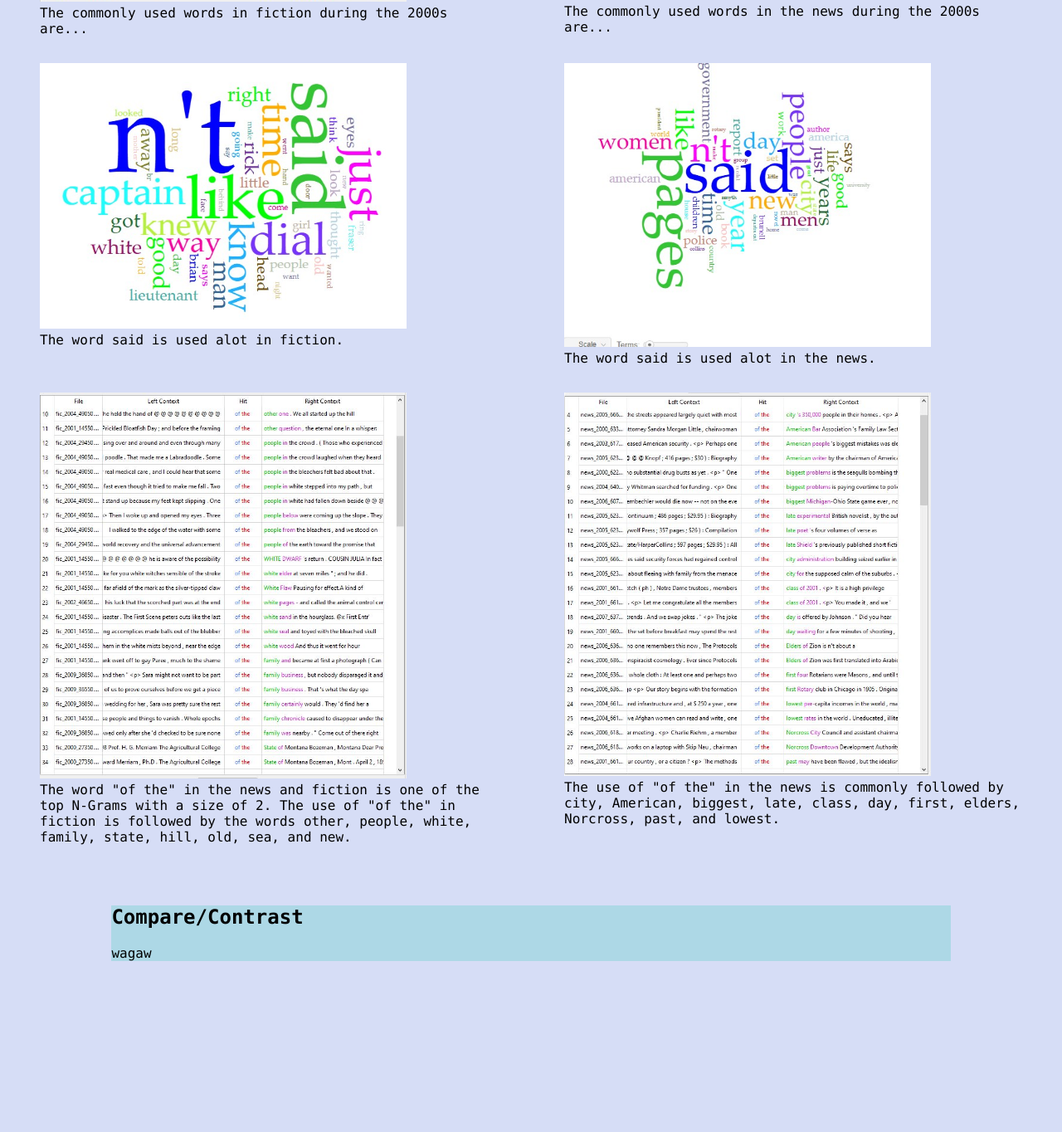
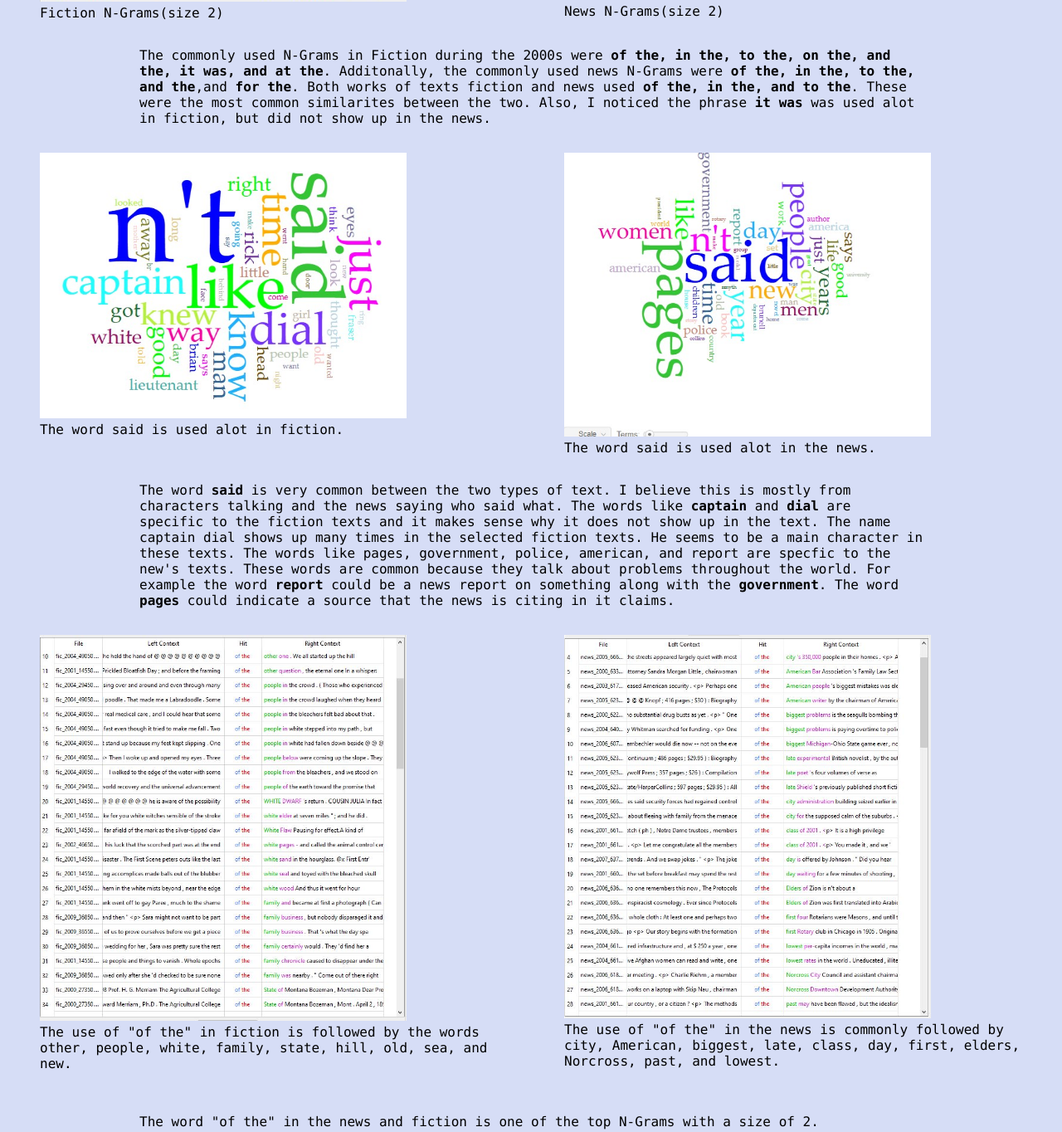
Before and after one commit to EvanB6/portfolio, a plain HTML site: page docs/textcompare.html in a window 1280 px wide. Shown: the part 843-2207 px from the top of the page at 83% size. Before the commit the page ends 2017 px from the top, so only its background shows below. Drawn offline with Linux system fonts and the light colour scheme.

Commit message:
edited page

```diff
--- a/docs/style.css
+++ b/docs/style.css
@@ -20,8 +20,7 @@ div.flex2 figure {
 
 }
 div.flex2 {
-    width:100%;
-    height:100%;
+
     display:flex;
 
 }
@@ -131,3 +130,8 @@ section.compare {
     margin-left: auto;
     margin-right: auto;
 }
+.center{
+
+    margin-left: 10em;
+    margin-right: 10em;
+}
--- a/docs/textcompare.html
+++ b/docs/textcompare.html
@@ -8,57 +8,83 @@
 
         <link rel="stylesheet" type="text/css" href="style.css" />
     </head>
-    <body class = "index">
-        <h1 class ="h"><strong>Libary Shelf Research</strong></h1>
+    <body class="index">
+        <h1 class="h"><strong>Libary Shelf Research</strong></h1>
         <nav class="right">
-             <a class = "link" href = "index.html">INDEX</a> |
-            <a class = "link" href ="about.html">ABOUT</a> |
-            <a class = "link" href="gallery.html">GALLERY</a> |
-            <a class = "link" href = "resume.html">RESUME</a> |
-            <a class = "link" href = "shelf.html">LIBARY SHELF</a> |
-            <a class = "link" href = "textcompare.html">TEXT COMPARSION</a>
+            <a class="link" href="index.html">INDEX</a> | <a class="link" href="about.html"
+                >ABOUT</a> | <a class="link" href="gallery.html">GALLERY</a> | <a class="link"
+                href="resume.html">RESUME</a> | <a class="link" href="shelf.html">LIBARY SHELF</a> |
+                <a class="link" href="textcompare.html">TEXT COMPARSION</a>
         </nav>
+        <h2></h2>
+        <p> I am exploring fiction in the 2000s and news in the 2000s and how their word choice is
+            similar and different. </p>
+        <div class="flex2">
+            <figure>
+                <img alt="N-gram of size 2" src="images/ngram2.jpg" />
+                <figcaption>Fiction N-Grams(size 2)</figcaption>
+            </figure>
 
-        <h2></h2>
-        <p> I am exploring fiction in the 2000s and news in the 2000s and how their word choice is similar and different.
-        </p>
+            <figure>
+                <img alt="N-gram of size 2" src="images/news2000s.jpg" />
+                <figcaption>News N-Grams(size 2)</figcaption>
+            </figure>
+        </div>
+        <p class="center"> The commonly used N-Grams in Fiction during the 2000s were <strong>of
+                the, in the, to the, on the, and the, it was, and at the</strong>. Additonally, the
+            commonly used news N-Grams were <strong>of the, in the, to the, and the</strong>,and
+                <strong>for the</strong>. Both works of texts fiction and news used <strong>of the,
+                in the, and to the</strong>. These were the most common similarites between the two.
+            Also, I noticed the phrase <strong>it was</strong> was used alot in fiction, but did not
+            show up in the news. </p>
+        <div class="flex2">
+            <figure>
+                <img alt="number of words" src="images/fictionwords.jpg" />
+                <figcaption>The word said is used alot in fiction.</figcaption>
+            </figure>
+            <figure>
+                <img alt="number of words" src="images/newswords.jpg" />
+                <figcaption>The word said is used alot in the news.</figcaption>
+            </figure>
+        </div>
+        <p class="center"> The word <strong>said</strong> is very common between the two types of
+            text. I believe this is mostly from characters talking and the news saying who said
+            what. The words like <strong>captain</strong> and <strong>dial</strong> are specific to
+            the fiction texts and it makes sense why it does not show up in the text. The name
+            captain dial shows up many times in the selected fiction texts. He seems to be a main
+            character in these texts. The words like pages, government, police, american, and report
+            are specfic to the new's texts. These words are common because they talk about problems
+            throughout the world. For example the word <strong>report</strong> could be a news
+            report on something along with the <strong>government</strong>. The word
+                <strong>pages</strong> could indicate a source that the news is citing in it claims. </p>
+        <div class="flex2">
+            <figure>
+                <img alt="fiction kwic" src="images/fictionkwic.jpg" />
+                <figcaption> The use of "of the" in fiction is followed by the words other, people,
+                    white, family, state, hill, old, sea, and new.</figcaption>
+            </figure>
+            <figure>
+                <img alt="news kwic" src="images/newskwic.jpg" />
+                <figcaption> The use of "of the" in the news is commonly followed by city, American,
+                    biggest, late, class, day, first, elders, Norcross, past, and
+                    lowest.</figcaption>
+            </figure>
+        </div>
+        <br />
+        <p class="center">The word "of the" in the news and fiction is one of the top N-Grams with a
+            size of 2.</p>
+
 
         <div class="flex2">
             <figure>
-                <img alt = "N-gram of size 2" src="images/ngram2.jpg" />
-                <figcaption>The commonly used words in fiction during the 2000s are...</figcaption>
+                <img alt="fiction kwic" src="images/fiction3kwic.jpg" />
+                <figcaption>  N-Gram 3</figcaption>
             </figure>
-
-            <figure >
-                <img alt = "N-gram of size 2" src="images/news2000s.jpg"/>
-                <figcaption>The commonly used words in the news during the 2000s are...</figcaption>
+            <figure>
+                <img alt="news kwic" src="images/news3kwic.jpg" />
+                <figcaption> N-Gram 3</figcaption>
             </figure>
         </div>
-        <div class="flex2">
-        <figure >
-            <img alt = "number of words" src="images/fictionwords.jpg"/>
-            <figcaption>The word said is used alot in fiction.</figcaption>
-        </figure>
-        <figure >
-            <img alt = "number of words" src="images/newswords.jpg"/>
-            <figcaption>The word said is used alot in the news.</figcaption>
-        </figure>
-        </div>
-        <div class="flex2">
-            <figure >
-                <img alt = "fiction kwic" src="images/fictionkwic.jpg"/>
-                <figcaption>The word "of the" in the news and fiction is one of the top N-Grams with a size of 2. The use of "of the" in fiction is followed by the words other, people, white, family, state, hill, old, sea, and new.</figcaption>
-            </figure>
-            <figure >
-                <img alt = "news kwic" src="images/newskwic.jpg"/>
-                <figcaption> The use of "of the" in the news is commonly followed by city, American, biggest, late, class, day, first, elders, Norcross, past, and lowest.</figcaption>
-            </figure>
-        </div>
-        <br></br>
-        <section class = "compare">
-            <h2>Compare/Contrast</h2>
-            <p>wagaw</p>
-        </section>
-
+        <p class="center">3ad</p>
     </body>
 </html>
```
Also changed, not shown: docs/images/fiction3kwic.JPG (added), docs/images/news3kwic.JPG (added).
